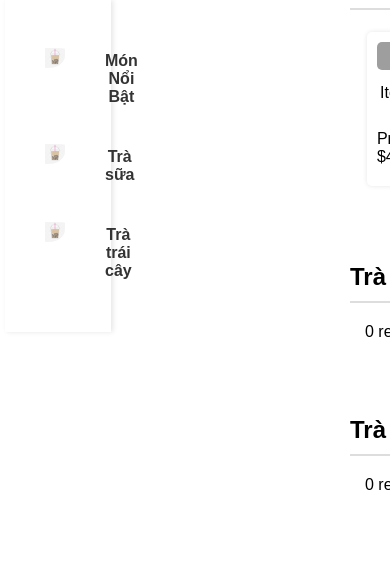
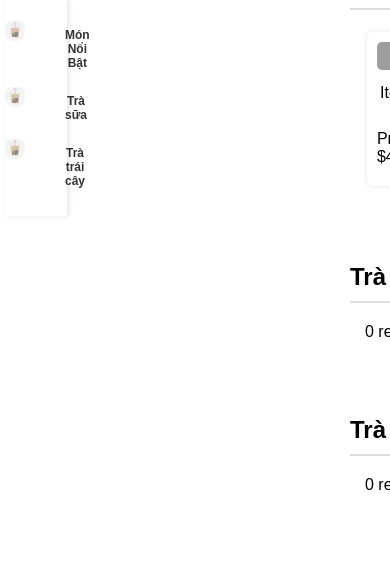
Before and after one commit to mingzieng/webTraSua, a PHP site: page / in a window 390 px wide; the page is wider, and only the part inside the window is pictured. Shown: the part 250-822 px from the top of that part. Run offline with PHP 8.4, Linux system fonts and the light colour scheme; data that the repository does not hold is empty; grey boxes are pictures that could not be loaded.

Commit message:
update responsive

```diff
--- a/webTRASUA/index.php
+++ b/webTRASUA/index.php
@@ -132,11 +132,44 @@
     border-radius: 5px;
     text-align: center;
     /* background: url('') no-repeat 10px center; */
-
+}
+.menu ul li div img {
+    width: 20px;height: 20px;border-radius:40%;padding-top: 12px;padding-left: 20px;
+    }
+.menu ul li a:hover {
+    color: rgb(241, 88, 27);
 }
 
-    .menu ul li a:hover {
-        color: rgb(241, 88, 27);
+/* Media query for screens with width less than 768px */
+@media screen and (max-width: 768px) {
+    .menu {
+        width: calc(17% - 1%); /* Reduce width by 10px */
+        padding: 0; /* Reduce padding by 10px */
+    }
+
+    .menu h2 {
+        font-size: 1.2em; /* Adjust the font size */
+    }
+
+    .menu ul li {
+        margin: auto; /* Reduce margin */
+    }
+
+    .menu ul li a {
+        font-size: 0.9em; /* Adjust the font size *//* Adjust the padding */
+    }
+    .menu ul li a div p {
+        font-size:12px;
+        padding:0;
+        margin-right: 10px;
+    }
+    .menu ul li div img {
+        padding:0;
+        padding-top:5px;
+    }
+    .content {
+        width:49%;
+    }
 }
 
     .content {
@@ -400,7 +433,7 @@
         <ul>
             <li><a href="#featured">
                     <div style="display: flex;">
-                        <img style="width: 20px;height: 20px;border-radius:40%;padding-top: 12px;padding-left: 20px"
+                        <img
                             src="./pic/icon/OIP.jpg" alt="">
                         <p style="padding-left: 40px; font-weight: bold;"> Món Nổi Bật</p>
                     </div>
@@ -408,14 +441,14 @@
             </li>
             <li><a href="#milk-tea">
                     <div style="display: flex;">
-                        <img style="width: 20px;height: 20px;border-radius:40%;padding-top: 12px;padding-left: 20px;"
+                        <img
                             src="./pic/icon/OIP.jpg" alt="">
                         <p style="padding-left: 40px; font-weight: bold;"> Trà sữa</p>
                     </div>
                 </a></li>
             <li><a href="#fruit-tea">
                     <div style="display: flex;">
-                        <img style="width: 20px;height: 20px;border-radius:40%;padding-top: 12px;padding-left: 20px"
+                        <img
                             src="./pic/icon/OIP.jpg" alt="">
                         <p style="padding-left: 40px; font-weight: bold;"> Trà trái cây</p>
                     </div>
```
Also changed, not shown: webTRASUA/giohang.html (line endings or trailing spaces), webTRASUA/scripts.js (line endings or trailing spaces), webTRASUA/style.css (line endings or trailing spaces), webTRASUA/test.php (line endings or trailing spaces). Lines whose indentation alone changed are shown as unchanged.
